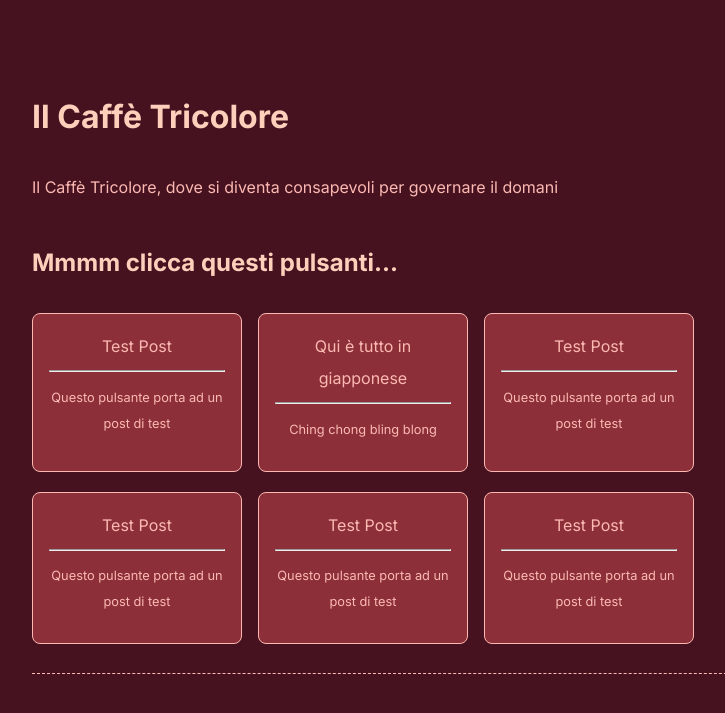
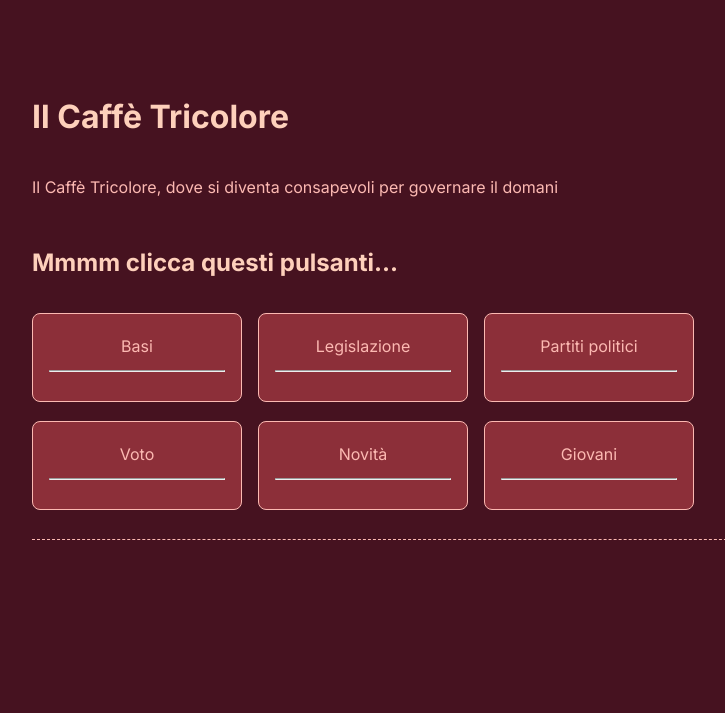
Before and after one commit to SWeeb87/il-caffe-tricolore, a Jekyll site: the page built from index.md, in a window 1280 px wide. Shown: the top 713 px of the page, without its empty margins (248-973 px from the left). Built offline with Jekyll 4.4.1, drawn with Linux system fonts in a browser that asks for light colours.

Commit message:
Update home.yml

```diff
--- a/_data/home.yml
+++ b/_data/home.yml
@@ -9,29 +9,29 @@ navbar_entries:
     url:
 
 project_entries:
-  - title: Test Post
+  - title: Basi
     url: sweeb87.github.io/il-caffe-tricolore/overview-post
-    desc: Questo pulsante porta ad un post di test
+    desc:
 
-  - title: Qui è tutto in giapponese
+  - title: Legislazione
     url: sweeb87.github.io/il-caffe-tricolore/language-tests
-    desc: Ching chong bling blong
+    desc:
 
-  - title: Test Post
+  - title: Partiti politici
     url: https://sweeb87.github.io/Test-Site/overview-post
-    desc: Questo pulsante porta ad un post di test
+    desc:
 
-  - title: Test Post
+  - title: Voto
     url: https://sweeb87.github.io/Test-Site/overview-post
-    desc: Questo pulsante porta ad un post di test
+    desc:
 
-  - title: Test Post
+  - title: Novità
     url: https://sweeb87.github.io/Test-Site/overview-post
-    desc: Questo pulsante porta ad un post di test
+    desc:
 
-  - title: Test Post
+  - title: Giovani
     url: https://sweeb87.github.io/Test-Site/overview-post
-    desc: Questo pulsante porta ad un post di test
+    desc:
 
 old_project_entries:
   - title: Pagina 7
```
